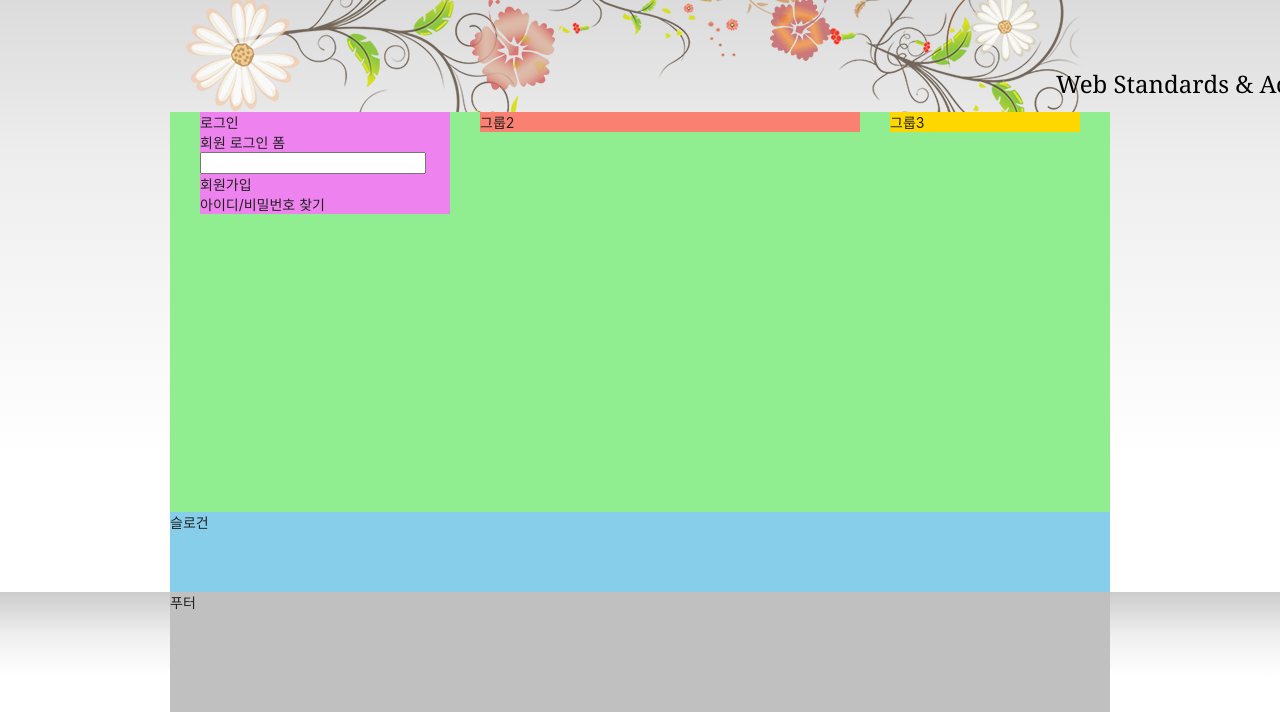
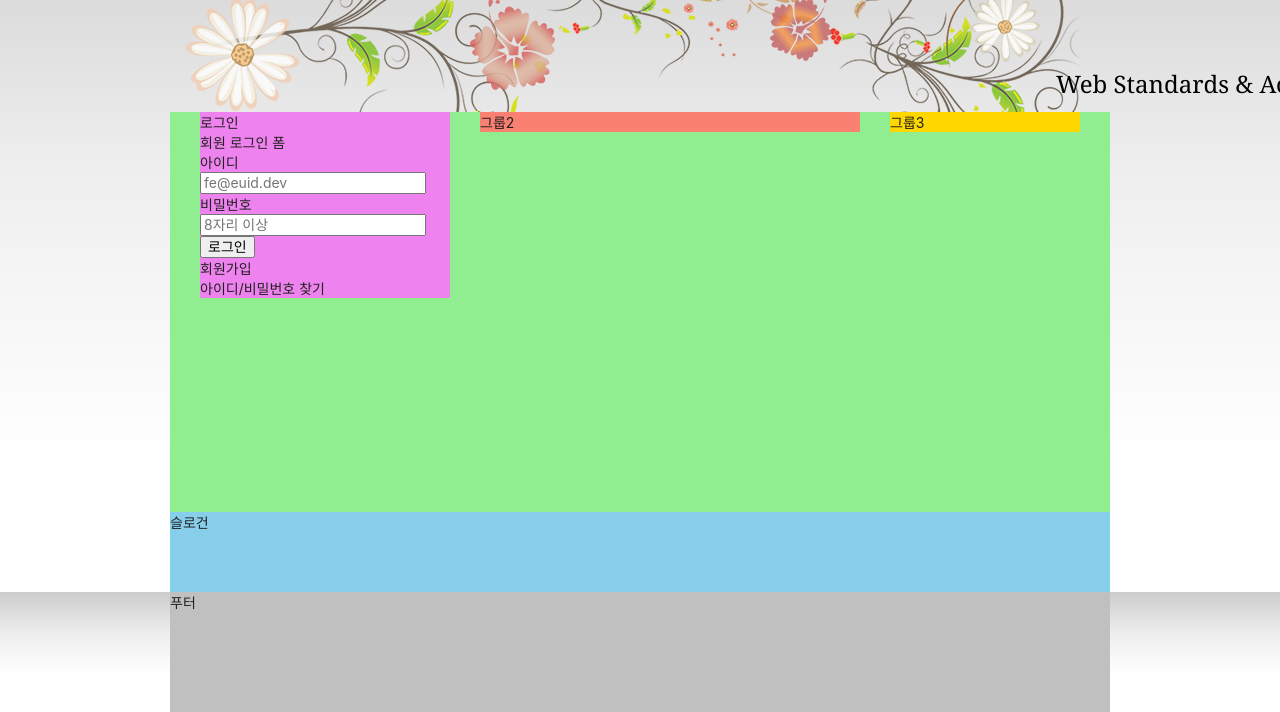
Before and after one commit to rodwnl/HTML5, a plain HTML site: page index.html in a window 1280 px wide. Shown: the part 135-847 px from the top of the page. Drawn offline with Linux system fonts and the light colour scheme; files whose address does not match are found by name; a web font is replaced by a local one.

Commit message:
로그인 form

```diff
--- a/index.html
+++ b/index.html
@@ -139,12 +139,17 @@
     <div class="group group1">
       <section class="login">
         <h2 class="login-title">로그인</h2>
-        <form action="" class="login-form">
+        <form method="POST" action="https://formspree.io/seulbinim@gmail.com" class="login-form">
+          <!-- action == 서버주소 -->
           <fieldset>
             <legend>회원 로그인 폼</legend>
             <div class="user-email">
-              <label for="userEmail"><input type="email" id="userEmail" /></label>
+              <label for="userEmail">아이디<input type="email" id="userEmail" name="userEmail" placeholder="fe@euid.dev" required/></label>
             </div>
+            <div class="user-pw">
+              <label for="userPW">비밀번호<input type="userPw" id="userEmail" name="userPw" placeholder="8자리 이상" required/></label>
+            </div>
+            <button type="submit" class="login-button">로그인</button>
           </fieldset>
         </form>
         <ul class="sign">
```
